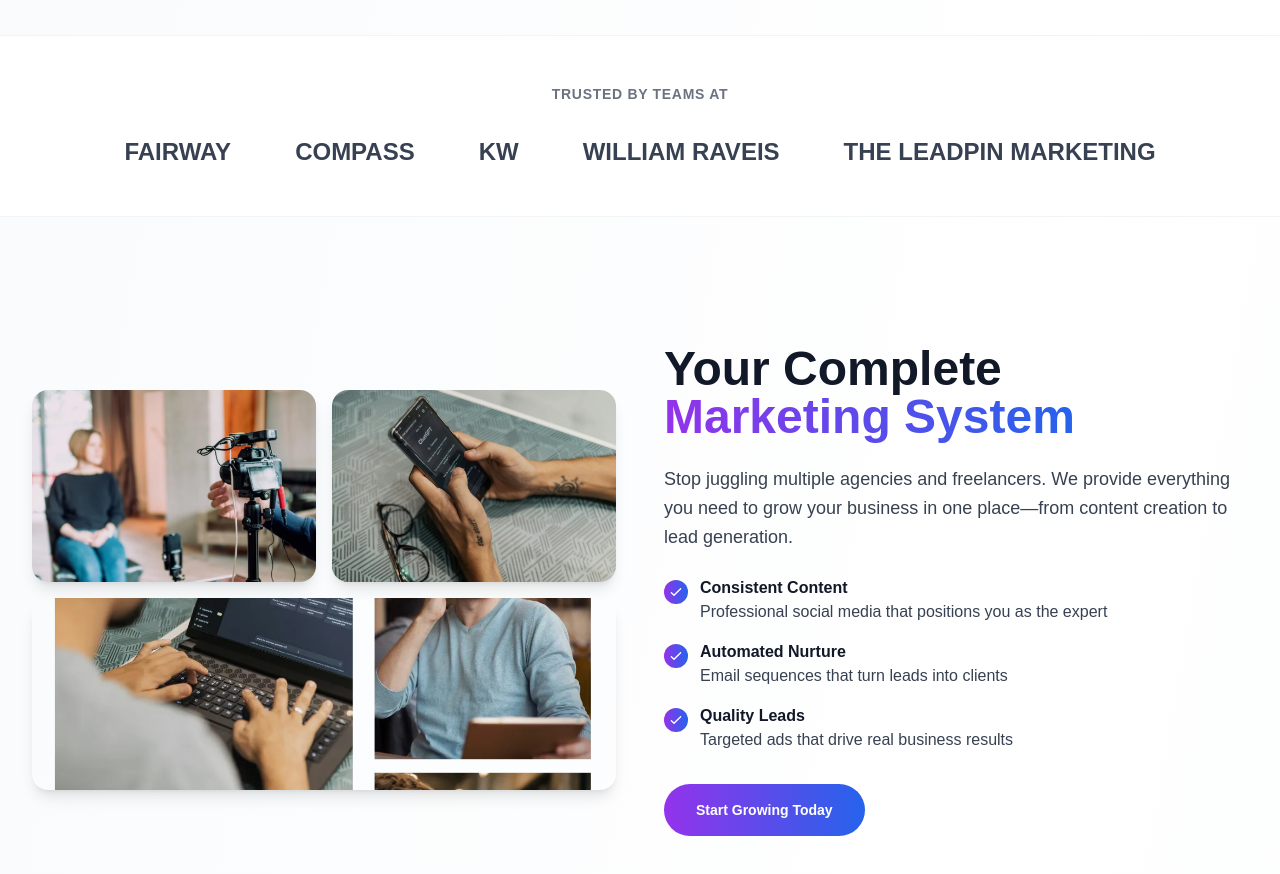
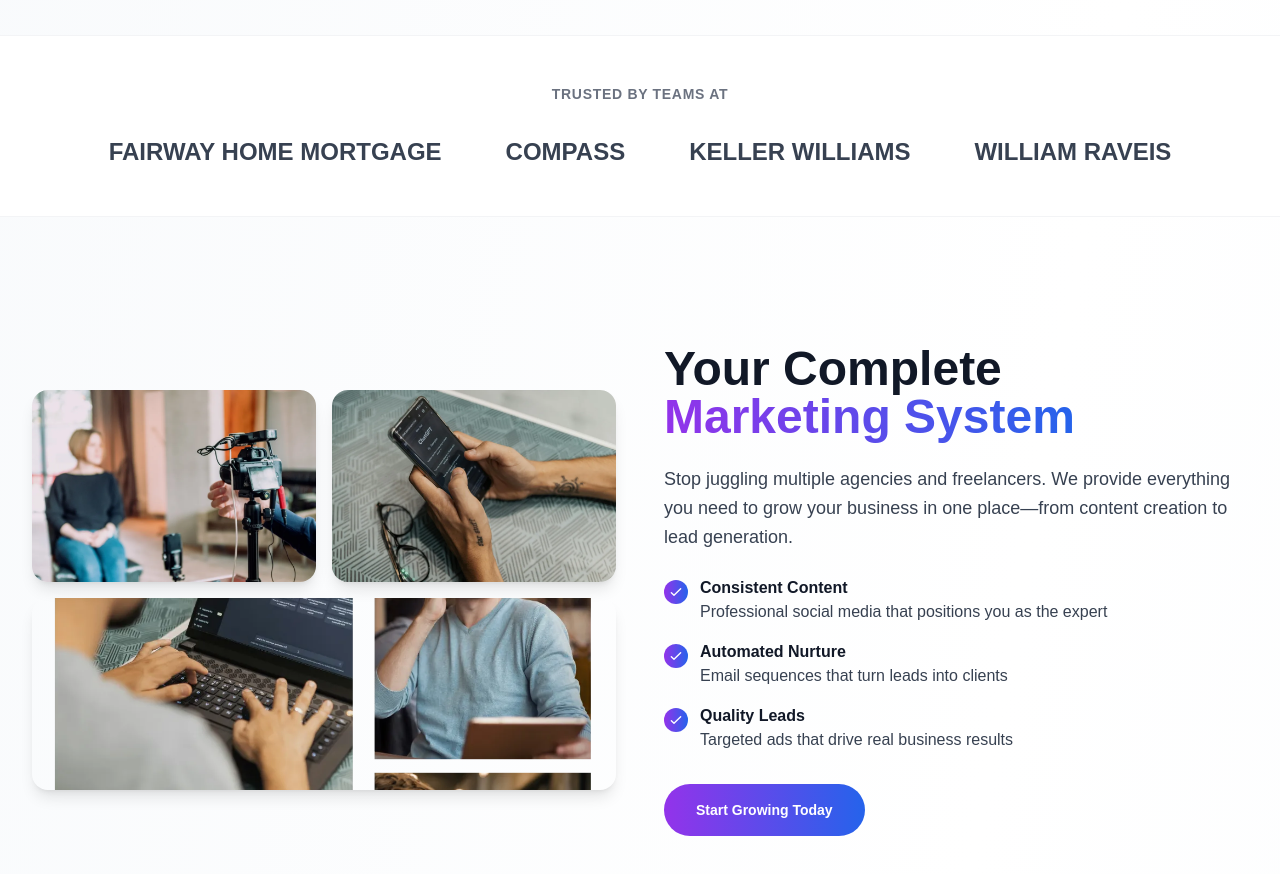
Before and after one commit to colin357/OwnItSocial, a Next.js app: page / in a window 1280 px wide. Shown: the part 880-1754 px from the top of the page. Built offline with nearby package versions, Linux system fonts and the light colour scheme; no server answers.

Commit message:
Update page.tsx

```diff
--- a/app/page.tsx
+++ b/app/page.tsx
@@ -148,11 +148,10 @@ export default function Home() {
         <div className="max-w-7xl mx-auto px-4 sm:px-6 lg:px-8">
           <h3 className="text-center font-bold text-sm text-gray-500 mb-8 tracking-wider">TRUSTED BY TEAMS AT</h3>
           <div className="flex flex-wrap justify-center items-center gap-8 md:gap-16">
-            <div className="text-2xl font-black text-gray-700 hover:text-gray-900 transition">FAIRWAY</div>
+            <div className="text-2xl font-black text-gray-700 hover:text-gray-900 transition">FAIRWAY HOME MORTGAGE</div>
             <div className="text-2xl font-black text-gray-700 hover:text-gray-900 transition">COMPASS</div>
-            <div className="text-2xl font-black text-gray-700 hover:text-gray-900 transition">KW</div>
+            <div className="text-2xl font-black text-gray-700 hover:text-gray-900 transition">KELLER WILLIAMS</div>
             <div className="text-2xl font-black text-gray-700 hover:text-gray-900 transition">WILLIAM RAVEIS</div>
-            <div className="text-2xl font-black text-gray-700 hover:text-gray-900 transition">THE LEADPIN MARKETING</div>
           </div>
         </div>
       </section>
```
